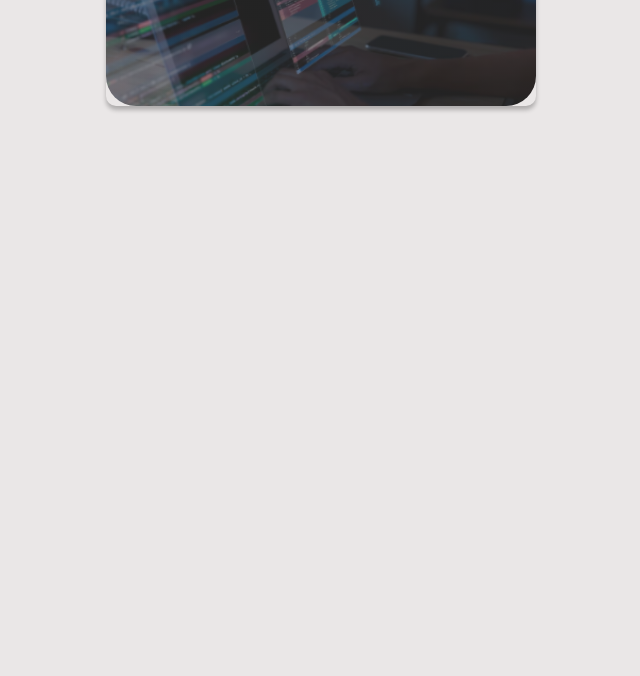
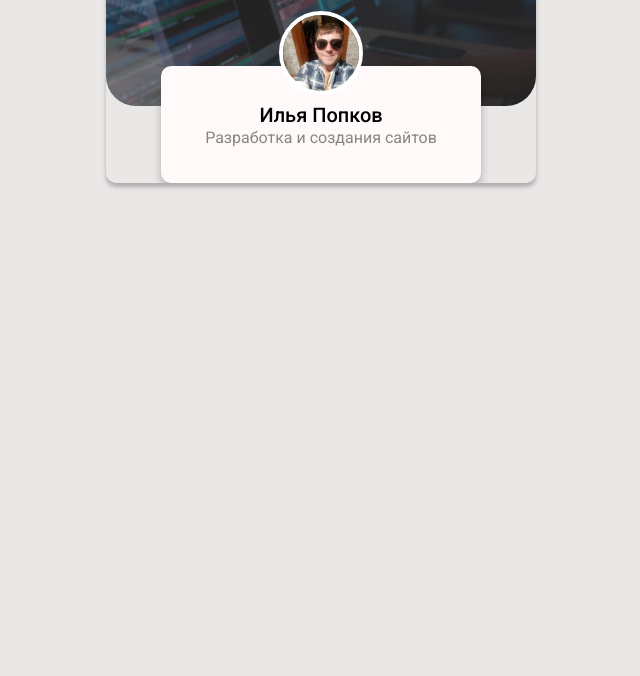
Before and after one commit to ilyuhin6/taplink, a plain HTML site: page index.html in a window 1280 px wide. Shown: the part 124-800 px from the top of the page, without its empty margins (319-959 px from the left). Drawn offline with Linux system fonts and the light colour scheme.

Commit message:
add: user block

```diff
--- a/css/style.css
+++ b/css/style.css
@@ -11,6 +11,7 @@ body {
 }
 
 .page-wrapper {
+  overflow: hidden;
   max-width: 430px;
   margin: auto;
   box-shadow: 0px 4px 4px 0px rgba(0, 0, 0, 0.25);
@@ -40,3 +41,39 @@ body {
   font-weight: 400;
   line-height: 19px;
 }
+
+.user-avatar {
+  margin-top: -55px;
+  object-fit: cover; /*Покрытие всего пространства | Масштабирование без искажений | Автоматическое обрезание*/
+  border: 4px solid #fff;
+  border-radius: 50px;
+}
+
+.container {
+  max-width: 320px;
+  margin: auto;
+}
+
+.user {
+  margin-top: -40px;
+  text-align: center;
+  border-radius: 10px;
+  box-shadow: 0px 4px 8.4px 0px rgba(0, 0, 0, 0.25);
+  background: rgb(255, 249, 249);
+  padding-bottom: 20px;
+}
+
+.user-name {
+  margin-top: 5px;
+  margin-bottom: -15px;
+  font-size: 20px;
+  font-weight: 500;
+  line-height: 23px;
+}
+
+.descrription {
+  font-size: 16px;
+  font-weight: 400;
+  line-height: 19px;
+  color: rgb(138, 133, 133);
+}
--- a/index.html
+++ b/index.html
@@ -22,6 +22,14 @@
                 интернет магазины, веб - сервисы
             </p>
         </header>
+        <div class="container">
+            <div class="user">
+                <img src="./img/user.jpg" alt="Илья Попков" class="user-avatar" width="84" height="84">
+                <h1 class="user-name">Илья Попков</h1>
+                <p class="descrription">Разработка и создания сайтов</p>
+            </div>
+        </div>
+        <!-- /.user -->
     </div>
     <!-- /.page-wrapper -->
 
```
Also changed, not shown: img/user.jpg (added).
